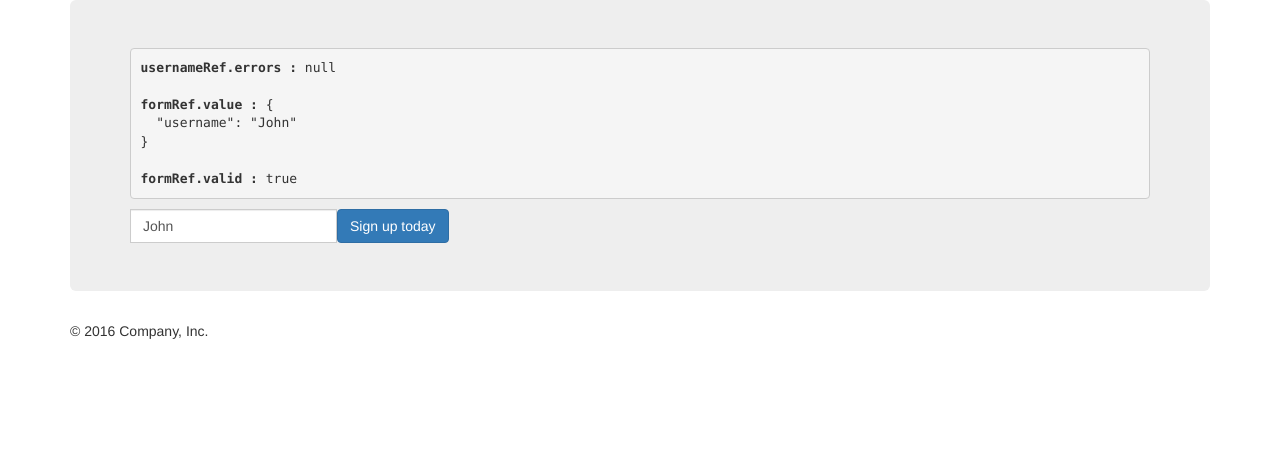
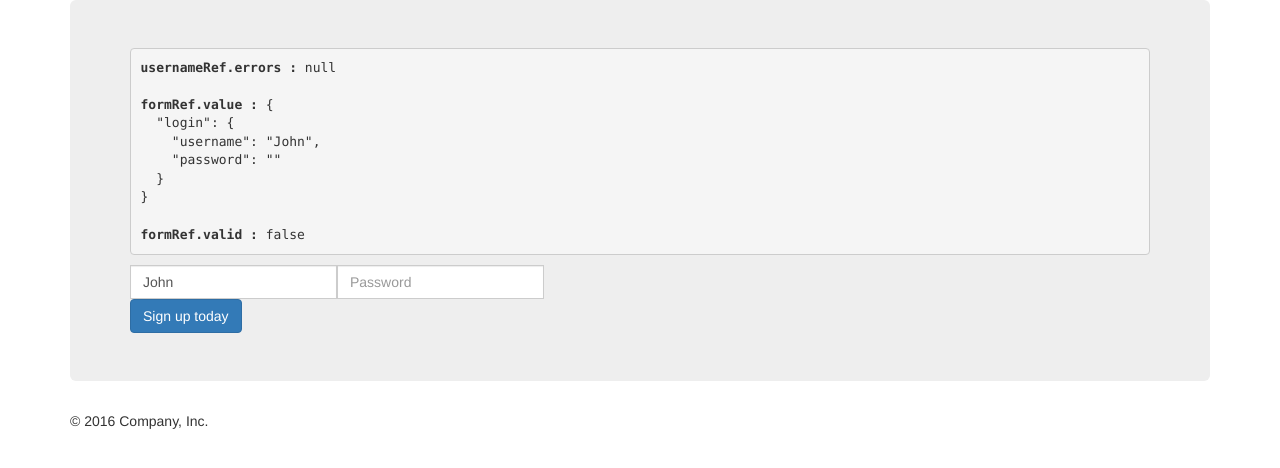
Before and after one commit to LintonBlack/Angular2-Forms, an Angular app: page / in a window 1280 px wide. Shown: the top 468 px of the page. Built offline with nearby package versions, Linux system fonts and the light colour scheme.

Commit message:
ngModelGroup to structure ngModel

```diff
--- a/src/app/app.component.html
+++ b/src/app/app.component.html
@@ -7,6 +7,7 @@
         		#formRef="ngForm"
 				(ngSubmit)="onSubmit(formRef.value)"
         		>
+		  	<fieldset ngModelGroup="login">
 			  <div class="form-group">
 			    <div class="input-group">
 			      <input
@@ -22,6 +23,19 @@
 
 			    </div>
 			  </div>
+			  <div class="form-group">
+			    <div class="input-group">
+			      <input
+				      type="password"
+				      ngModel
+				      required
+				      class="form-control"
+				      name="password"
+				      placeholder="Password"/>
+
+			    </div>
+			  </div>
+			</fieldset>
 		  <button type="submit" class="btn btn-primary">Sign up today</button>
 		   <div *ngIf="usernameRef.errors?.required" class=" has-error">this field is required</div>
 		   <div *ngIf="usernameRef.errors?.minlength" class=" has-error">
```
Lines whose indentation alone changed are shown as unchanged.
